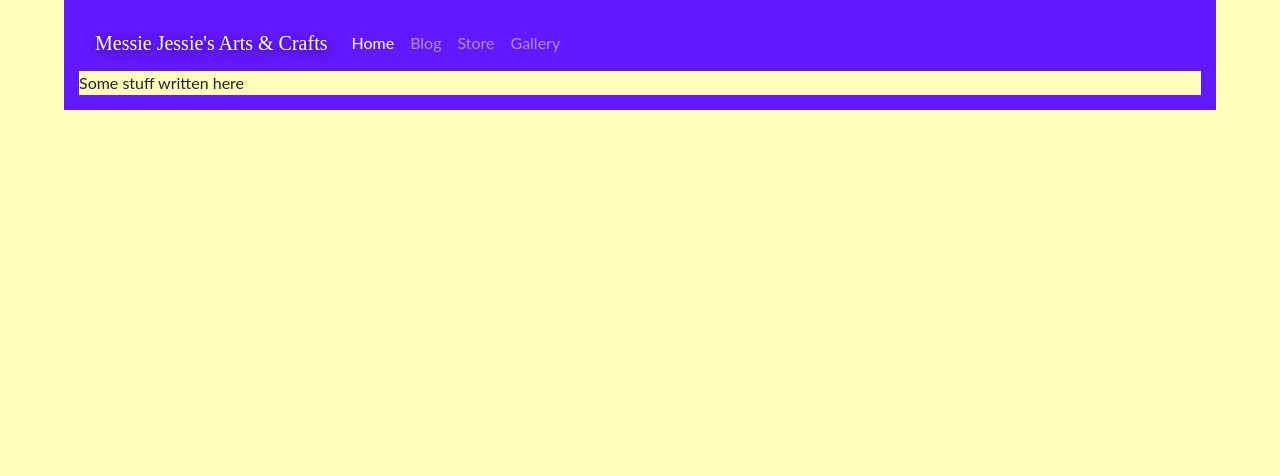
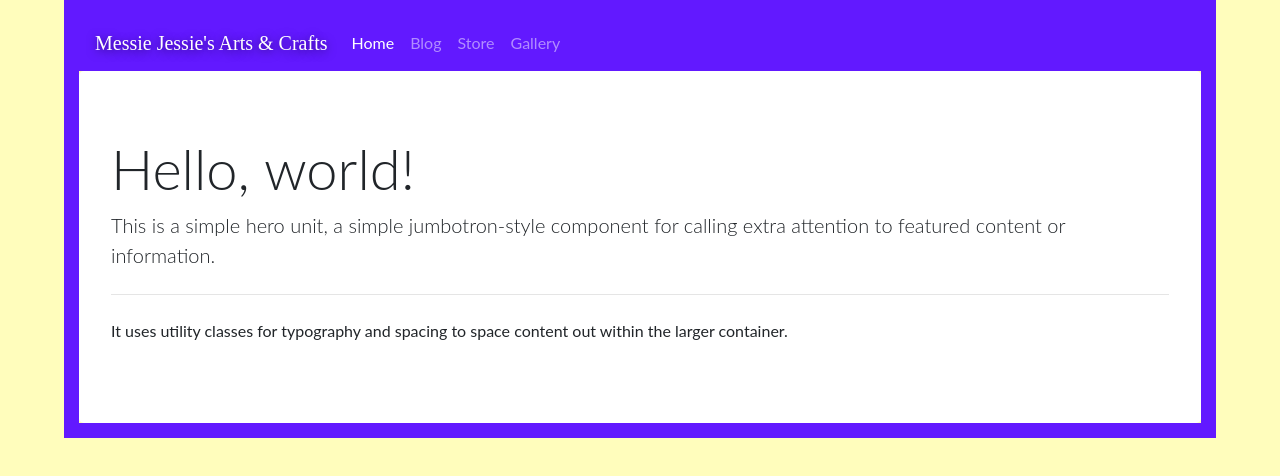
Before and after one commit to stefanshaffer/messiejessie, a plain HTML site: page messiejessie/index.html in a window 1280 px wide. Drawn offline with nearby package versions, Linux system fonts and the light colour scheme; a web font is replaced by a local one.

Commit message:
index.html with jumbotron

```diff
--- a/messiejessie/index.html
+++ b/messiejessie/index.html
@@ -39,8 +39,12 @@
     		</ul>
   		</div>
 		</nav>
-		Some stuff written here
-  	</div>
+<div class="jumbotron" id="jumbostlye">
+  <h1 class="display-4">Hello, world!</h1>
+  <p class="lead">This is a simple hero unit, a simple jumbotron-style component for calling extra attention to featured content or information.</p>
+  <hr class="my-4">
+  <p>It uses utility classes for typography and spacing to space content out within the larger container.</p>
+</div>
 
 	<!-- JavaScript For Bootstrap -->
     <!-- jQuery first, then Popper.js, then Bootstrap JS -->
--- a/messiejessie/template.css
+++ b/messiejessie/template.css
@@ -4,12 +4,15 @@
 }
 
 body{
-/* 	background-color: #fffdbc; */
+	background-color: #fffdbc;
 	width: 90%;
 	margin-left: 5%;
 	border: 15px solid #6219ff;
-	background-color:#fffdbc;
 	font-family: 'Lato', sans-serif;
 
+}
 
+.jumbotron{
+	margin-bottom: 0;
+	background-color: white
 }
```
